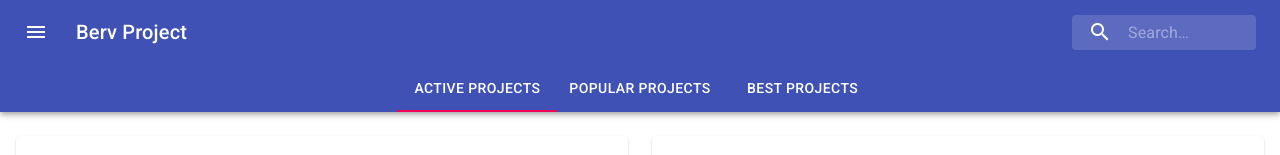
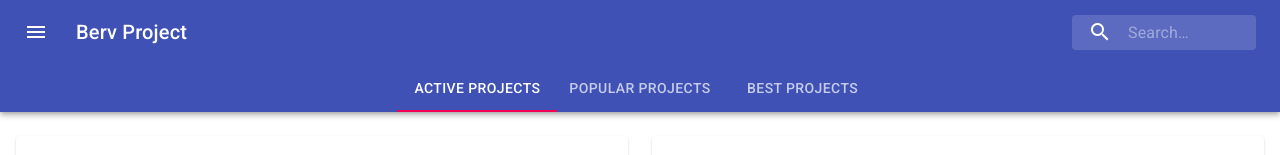
Before and after one commit to bervProject/bervProject.github.io, a React (Create React App) app: page / in a window 1280 px wide. Shown: the top 155 px of the page. Built offline with nearby package versions, Linux system fonts and the light colour scheme.

Commit message:
Update color

```diff
--- a/package.json
+++ b/package.json
@@ -1,6 +1,6 @@
 {
   "name": "bervproject.github.io",
-  "version": "0.1.0",
+  "version": "0.1.1",
   "private": true,
   "dependencies": {
     "@material-ui/core": "^4.9.7",
@@ -10,7 +10,7 @@
     "@types/react-dom": "16.9.5",
     "react": "^16.13.1",
     "react-dom": "^16.13.1",
-    "react-scripts": "3.4.0",
+    "react-scripts": "3.4.1",
     "typeface-roboto": "^0.0.75",
     "typescript": "3.8.3"
   },
--- a/src/Header.tsx
+++ b/src/Header.tsx
@@ -106,7 +106,7 @@ export default function Header() {
           value={value}
           onChange={handleChange}
           indicatorColor="secondary"
-          textColor="white"
+          textColor="inherit"
           centered
         >
           <Tab label="Active Projects" />
```
Also changed, not shown: .circleci/config.yml, 1 other file (tests, documents, lock files or other folders).
